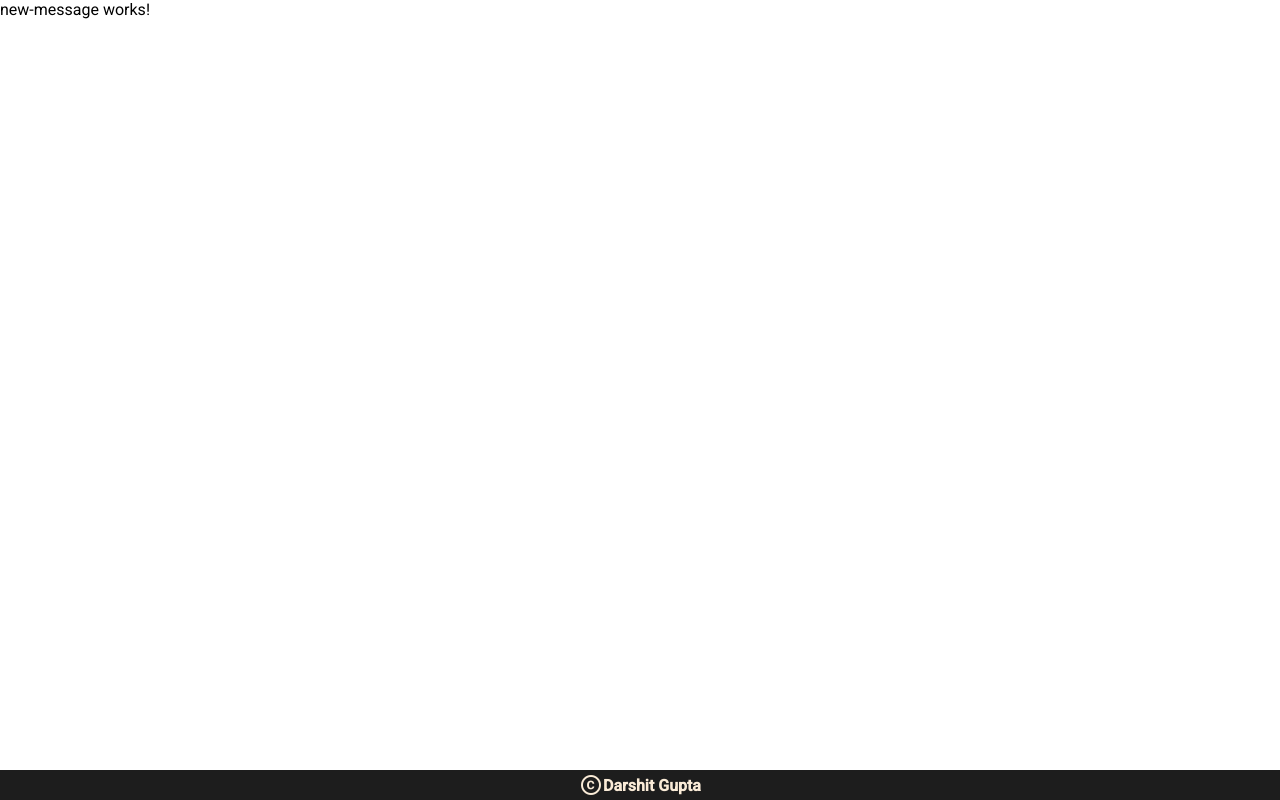
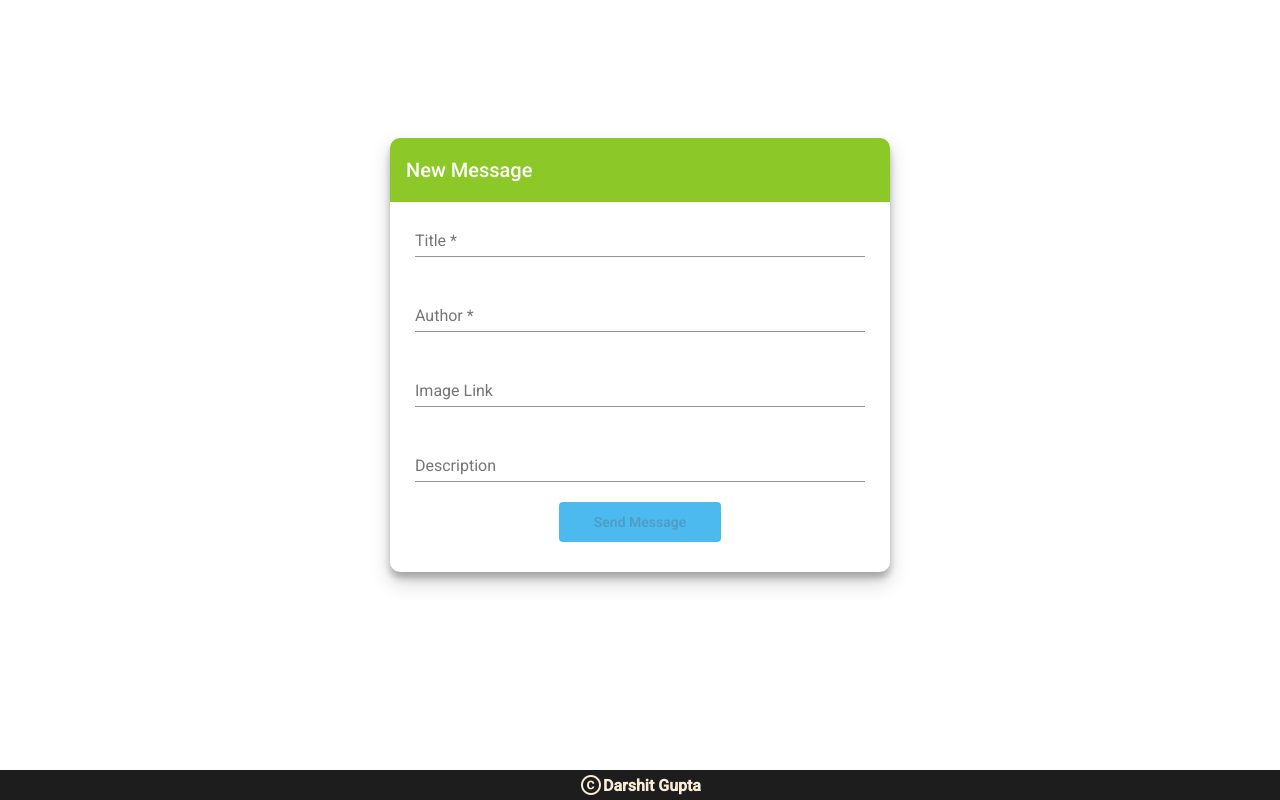
Before and after one commit to dgupta777/assessment-ct-info, an Angular app: page /new-message in a window 1280 px wide. Built offline with nearby package versions, Linux system fonts and the light colour scheme.

Commit message:
feat: implement new-message

```diff
--- a/src/app/new-message/new-message.component.html
+++ b/src/app/new-message/new-message.component.html
@@ -1 +1,60 @@
-<p>new-message works!</p>
+<div class="container" fxLayoutAlign="center center">
+  <div class="container-fluid" fxLayout="column" fxLayoutAlign="center center">
+    <mat-toolbar color="primary"> New Message </mat-toolbar>
+    <form
+      novalidate
+      [formGroup]="messageForm"
+      #mForm="ngForm"
+      (ngSubmit)="onSubmit()"
+      fxLayout="column"
+      fxLayoutAlign="center center"
+    >
+      <mat-spinner *ngIf="loading" class="spinner"></mat-spinner>
+      <mat-form-field>
+        <mat-label>Title</mat-label>
+        <input matInput formControlName="title" type="text" required />
+        <mat-error
+          *ngIf="
+            messageForm.get('title')?.hasError('required') &&
+            messageForm.get('title')?.touched
+          "
+        >
+          Title is required.
+        </mat-error>
+      </mat-form-field>
+
+      <mat-form-field>
+        <mat-label>Author</mat-label>
+        <input matInput formControlName="author" type="text" required />
+        <mat-error
+          *ngIf="
+            messageForm.get('author')?.hasError('required') &&
+            messageForm.get('author')?.touched
+          "
+        >
+          Author is required.
+        </mat-error>
+      </mat-form-field>
+
+      <mat-form-field>
+        <mat-label>Image Link</mat-label>
+        <input matInput formControlName="imageLink" type="text" />
+      </mat-form-field>
+
+      <mat-form-field>
+        <mat-label>Description</mat-label>
+        <input matInput formControlName="desc" type="text" />
+      </mat-form-field>
+
+      <button
+        [disabled]="!messageForm.valid"
+        type="submit"
+        mat-raised-button
+        color="primary"
+      >
+        Send Message
+      </button>
+      <p *ngIf="errMsg" class="errMsg">{{ errMsg }}</p>
+    </form>
+  </div>
+</div>
--- a/src/app/new-message/new-message.component.scss
+++ b/src/app/new-message/new-message.component.scss
@@ -0,0 +1,62 @@
+$container-height: calc(100vh - 90px);
+
+.container {
+  min-height: $container-height;
+  width: 100%;
+}
+
+.container-fluid {
+  width: 500px;
+  padding-bottom: 30px;
+  border-radius: 10px;
+  box-shadow: 0 10px 20px rgba(0, 0, 0, 0.19), 0 6px 6px rgba(0, 0, 0, 0.23);
+}
+
+form {
+  width: 100%;
+}
+
+mat-toolbar {
+  border-radius: 10px 10px 0 0;
+  background-color: #8cc928 !important;
+}
+
+.spinner {
+  position: absolute;
+  z-index: 9;
+}
+
+mat-form-field {
+  width: 90%;
+  margin: 10px 0 0 0;
+}
+
+button {
+  background-color: #009be9 !important;
+  opacity: 0.7;
+  color: white;
+  padding: 0 35px;
+  height: 40px;
+}
+
+.errMsg {
+  color: red;
+  text-align: center;
+  margin: 0 10px 10px;
+}
+
+@media screen and (max-width: 480px) {
+  .container-fluid {
+    margin: 100px 0 50px;
+    width: 300px;
+  }
+}
+
+::ng-deep .snakeBarClass {
+  background-color: #8cc928;
+  color: white !important;
+}
+
+::ng-deep .mat-spinner circle {
+  stroke: #8cc928 !important;
+}
--- a/src/app/new-message/new-message.component.ts
+++ b/src/app/new-message/new-message.component.ts
@@ -1,15 +1,64 @@
-import { Component, OnInit } from '@angular/core';
+import { Component, OnInit, ViewChild } from '@angular/core';
+import { FormBuilder, FormGroup, Validators } from '@angular/forms';
+import { Router } from '@angular/router';
+import { MatSnackBar } from '@angular/material/snack-bar';
 
 @Component({
   selector: 'app-new-message',
   templateUrl: './new-message.component.html',
-  styleUrls: ['./new-message.component.scss']
+  styleUrls: ['./new-message.component.scss'],
 })
 export class NewMessageComponent implements OnInit {
+  messageForm!: FormGroup;
+  loading = false;
+  errMsg = '';
+  @ViewChild('mForm') messageFormDirective: any;
 
-  constructor() { }
+  constructor(
+    private fb: FormBuilder,
+    private router: Router,
+    private snackBar: MatSnackBar
+  ) {}
 
   ngOnInit(): void {
+    this.createForm();
   }
 
+  createForm() {
+    this.messageForm = this.fb.group({
+      title: ['', Validators.required],
+      launchDate: [new Date(), Validators.required],
+      author: ['', Validators.required],
+      imageLink: '',
+      desc: '',
+    });
+  }
+
+  onSubmit() {
+    this.loading = true;
+    console.log(this.messageForm.value);
+    setTimeout(() => {
+      this.loading = false;
+      this.openSnackBar();
+      this.messageForm.reset({
+        title: '',
+        launchDate: new Date(),
+        author: '',
+        imageLink: '',
+        time: '',
+        desc: '',
+      });
+      this.messageFormDirective.resetForm();
+      this.router.navigate(['/']);
+    }, 3000);
+  }
+
+  openSnackBar() {
+    this.snackBar.open('Message sent successfully.', '', {
+      horizontalPosition: 'right',
+      verticalPosition: 'top',
+      duration: 3000,
+      panelClass: ['snakeBarClass'],
+    });
+  }
 }
```
Also changed, not shown: src/app/app.module.ts (+13 -0 lines).
